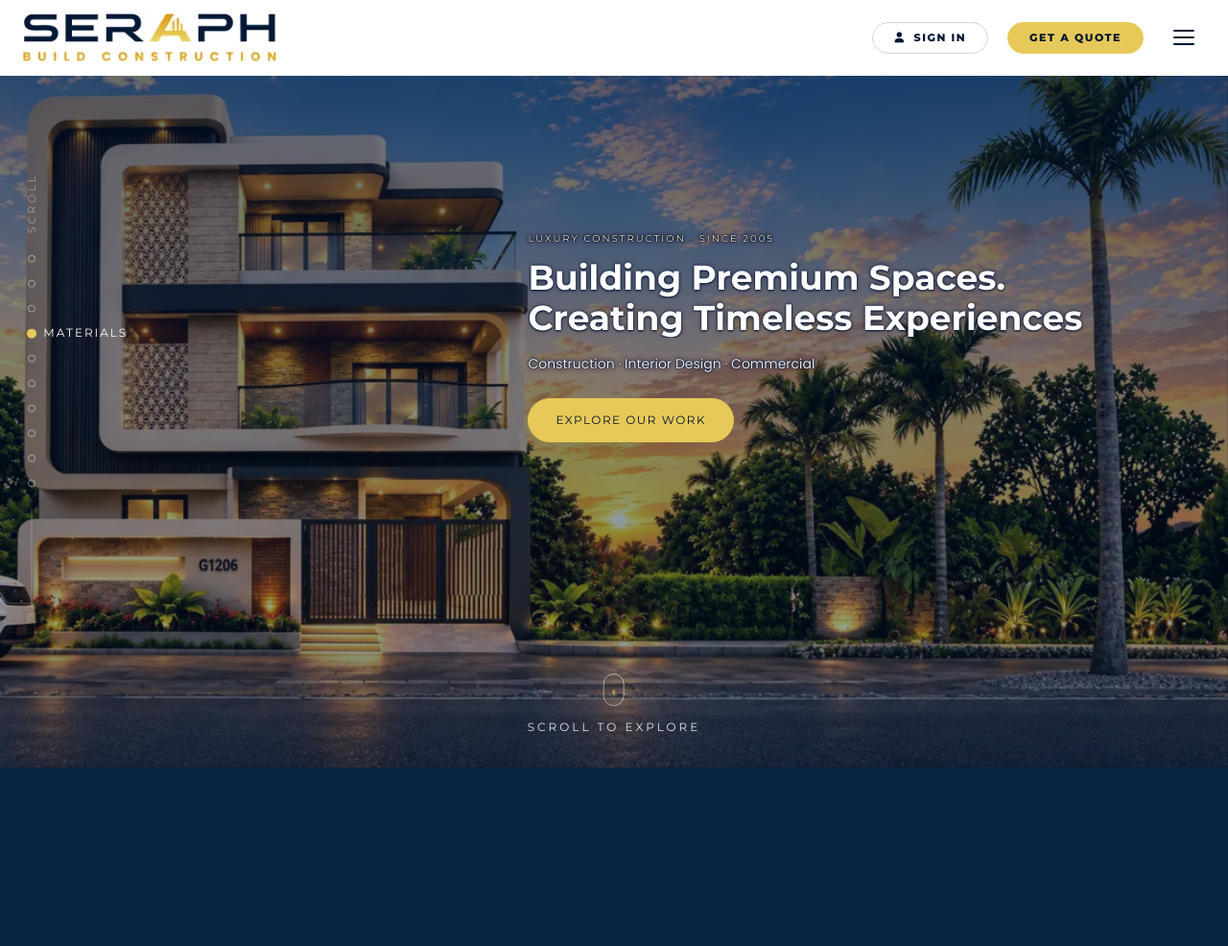
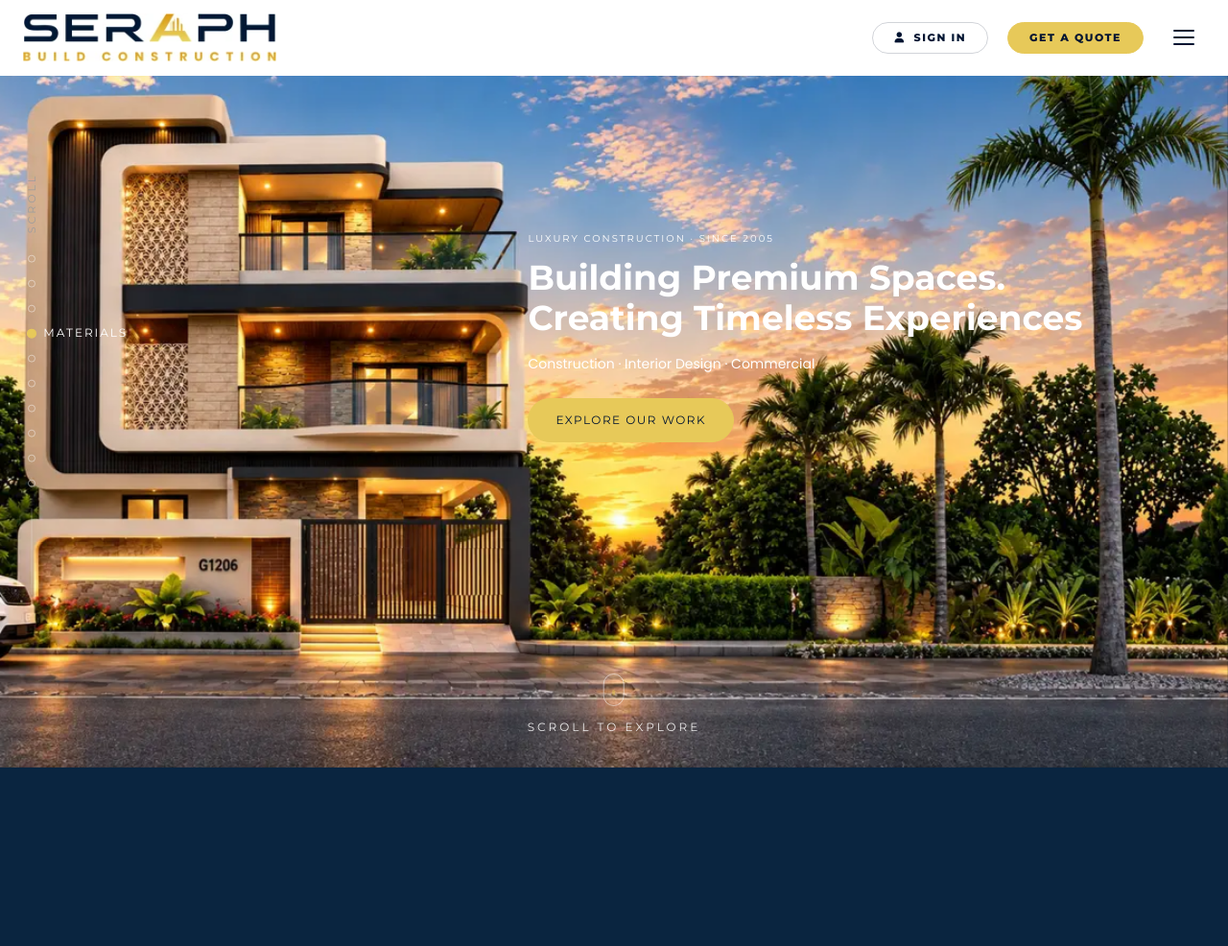
Before and after one commit to developer3circledesigns-commits/seraph_construction, a PHP site: page / in a window 1280 px wide. Shown: the top 986 px of the page at 96% size. Run offline with PHP 8.4, Linux system fonts and the light colour scheme; some libraries are stand-ins or nearby versions.

Commit message:
hero section

```diff
--- a/css/responsive.css
+++ b/css/responsive.css
@@ -1180,16 +1180,6 @@
   .container {
     width: min(1200px, 92%);
     min-width: 0;
-  }
-
-  /* Phones crop the hero much tighter, which lands the copy over the
-     brightest part of the photo, so the shade needs a little more here than
-     it does on a wide screen. The copy is centred, so the overlay stays
-     symmetric rather than drifting to one side. */
-  #hero .blur-panel__media::after {
-    background:
-      linear-gradient(0deg, rgba(0, 20, 49, 0.42), rgba(0, 20, 49, 0) 20%),
-      linear-gradient(180deg, rgba(0, 20, 49, 0.68), rgba(0, 20, 49, 0.44));
   }
 
   .blur-card {
--- a/css/style.css
+++ b/css/style.css
@@ -557,72 +557,22 @@ h1, h2, h3, h4 {
   background: linear-gradient(180deg, rgba(0, 20, 49, 0.65), rgba(0, 20, 49, 0.4));
 }
 
-/* --- Homepage hero: lighter shade than the other blur panels -------------
+/* --- Homepage hero: no shade ---------------------------------------------
    The shared rule above also styles the Home Plan and Interiors panels, so
-   the reduction is scoped to #hero.
-
-   The copy sits directly on the photo with nothing behind it - no scrim, no
-   panel, no box. Because the shadows below are too tight to darken the
-   background, the shade is what carries the contrast, so it sits a little
-   heavier than a copy with wide halos would need. Measured: white on the
-   paragraph reaches 5.05:1 across the copy with no shadow at all, and
-   5.2-6.2:1 with the rim in place. */
+   the override is scoped to #hero. The photo runs edge to edge with no tint
+   over it. */
 #hero .blur-panel__media::after {
-  background:
-    /* re-darken the lower strip so the scroll cue stays readable */
-    linear-gradient(0deg, rgba(0, 20, 49, 0.42), rgba(0, 20, 49, 0) 20%),
-    linear-gradient(180deg, rgba(0, 20, 49, 0.62), rgba(0, 20, 49, 0.34));
-}
-
-/* Shadows are deliberately kept to a 5px radius. Wider blurs were measured
-   still darkening the photo 30px past the last glyph, and around a block of
-   text that halo merges into a soft panel - the same box the scrim used to
-   be, just blurrier. A tight rim cannot do that: it only touches the pixels
-   the letterforms actually cover, so nothing is visible behind the words.
-   Everything beyond ~8px is left to the full-bleed shade above, which spans
-   the whole panel and so never reads as a box behind the copy. */
+  background: none;
+}
+
+/* The whole hero copy is plain white with no rim, so it reads as flat type
+   sitting straight on the photo. */
 #hero .hero__content h1,
-#hero .hero__content h2 {
-  text-shadow:
-    0 0 2px rgba(0, 20, 49, 0.95),
-    0 1px 2px rgba(0, 20, 49, 0.88),
-    0 0 5px rgba(0, 20, 49, 0.55);
-}
-
-/* 15px text has strokes only 1-2px wide, so the rim has to sit ON the glyph
-   rather than around it. Repeating the 1px layer stacks two half-transparent
-   passes into a near-opaque edge; a single pass leaves bright gaps in the
-   counters and between the letters. */
-#hero .hero__content p,
-#hero .hero__content .eyebrow {
-  text-shadow:
-    0 0 1px rgba(0, 20, 49, 0.98),
-    0 0 1px rgba(0, 20, 49, 0.98),
-    0 0 2px rgba(0, 20, 49, 0.92),
-    0 0 4px rgba(0, 20, 49, 0.70),
-    0 0 6px rgba(0, 20, 49, 0.45);
-}
-
-/* 11px caps are the smallest thing on the panel. The brand token #E7C759 is
-   only 3.6:1 as a solid against this image and could not reach 4.5:1 however
-   dark the shade got, so the gold is lightened to #F7ECC4, which keeps the
-   warm cast and clears it at every breakpoint. */
-#hero .hero__content .eyebrow {
-  color: #f7ecc4;
-  text-shadow:
-    0 0 1px rgba(0, 20, 49, 1),
-    0 0 1px rgba(0, 20, 49, 1),
-    0 0 1px rgba(0, 20, 49, 1),
-    0 0 2px rgba(0, 20, 49, 0.96),
-    0 0 3px rgba(0, 20, 49, 0.88),
-    0 0 5px rgba(0, 20, 49, 0.70),
-    0 0 6px rgba(0, 20, 49, 0.50);
-}
-
-/* With the shade lifted, --gray (#CFCFCF) only reached 3.70:1 at 14-16px.
-   Near-white is what carries the paragraph over AA here. */
-#hero .blur-panel__content p {
-  color: rgba(255, 255, 255, 0.92);
+#hero .hero__content h2,
+#hero .hero__content .eyebrow,
+#hero .hero__content p {
+  color: #fff;
+  text-shadow: none;
 }
 
 /* --muted (#9D9D9D) measured 1.63:1 over the image even before this change,
```
